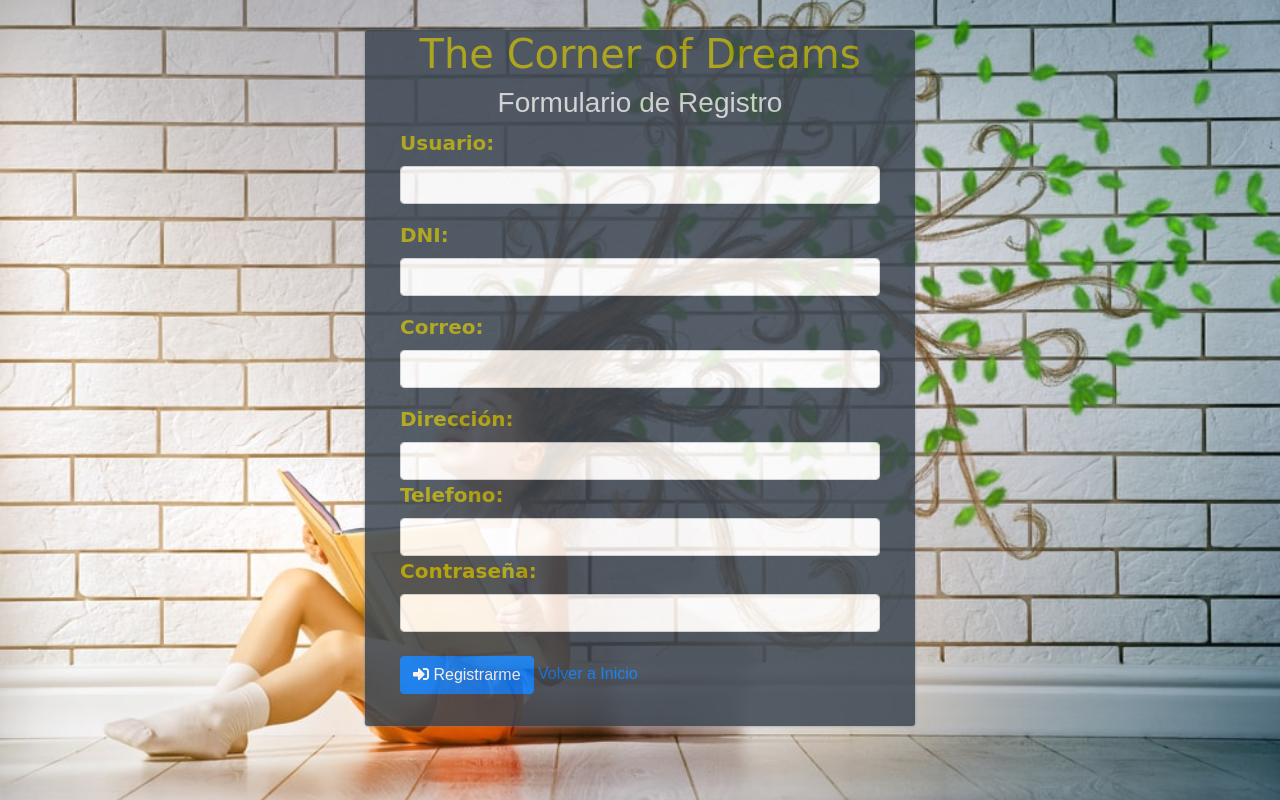
After one commit to rocioalors/ProyectoFinalGit, a PHP site: page /Controller/registroUsuario.php in a window 1280 px wide. The commit adds this page. Run offline with PHP 8.4, Linux system fonts and the light colour scheme; the visitor is signed in with stand-in values (Sample User, id 1); some libraries are stand-ins or nearby versions.

Commit message:
Formulario Registro completado

```diff
--- /dev/null
+++ b/Controller/registroUsuario.php
@@ -0,0 +1,4 @@
+<?php
+include '../Controller/boostrap.php';
+include '../View/JS/funciones.js';
+include '../View/formularioRegistroNuevoUsuario.php';
--- a/View/JS/funciones.js
+++ b/View/JS/funciones.js
@@ -14,4 +14,57 @@ return confirm( mensaje );
                 }
             });
         }
+
+function comprobarUsuario() {
+    $("#loaderIcon").show();
+    jQuery.ajax({
+    url: "../Controller/compruebaRegistro.php",
+    data:'nombre='+$("#nombre").val(),
+    type: "POST",
+    success:function(data){
+        $("#estadousuario").html(data);
+        $("#loaderIcon").hide();
+    },
+    error:function (){}
+    });
+}
+function comprobarEmail() {
+    $("#loaderIconEmail").show();
+    jQuery.ajax({
+    url: "../Controller/compruebaRegistro.php",
+    data:'correo='+$("#correo").val(),
+    type: "POST",
+    success:function(data){
+        $("#estadoemail").html(data);
+        $("#loaderIconEmail").hide();
+    },
+    error:function (){}
+    });
+}
+
+function comprobarDni() {
+    $("#loaderIconDni").show();
+    jQuery.ajax({
+    url: "../Controller/compruebaRegistro.php",
+    data:'dni='+$("#dni").val(),
+    type: "POST",
+    success:function(data){
+        $("#estadoDni").html(data);
+        $("#loaderIconDni").hide();
+    },
+    error:function (){}
+    });
+}
+
+ function ValidarRegistro(nombre,dni,correo,direccion,telefono, contraseña)
+        {
+            $.ajax({
+                url: "../Controller/grabarNuevoUsuarioRegistro.php",
+                type: "POST",
+                data: "nombre="+nombre+"&dni="+dni+"&correo="+correo+"&direccion="+direccion+"&telefono="+telefono+"&contraseña="+contraseña,
+                success: function(resp){
+                $('#noregistro').html(resp)
+                }
+            });
+        }
 </script>
--- /dev/null
+++ b/View/css/estiloFormularioRegistro.css
@@ -0,0 +1,50 @@
+body{
+
+	background: url(../img/3.jpg) no-repeat center center fixed;
+    background-size: cover;
+	font-family: 'Nunito Sans', sans-serif;
+}
+
+.nombre{
+color:#aba104;
+text-align: center;
+font-family:'Pacifico', cursive;
+}
+
+.titulo{
+	text-align: center;
+	color:  #d7d7d7;
+}
+
+.container{
+	margin-top: 30px;
+	background-color: #3b4652;
+    opacity: .85;
+    padding: 0 20px;
+    box-shadow: 0px 0px 3px #848484;
+    border-radius: 3px;
+    width: 550px;
+    display: flex;
+    align-items: center;
+    justify-content: center;
+
+
+}
+.form-control{
+	color:#aba104;
+}
+.lavel{
+	color:#aba104;
+	font-weight: bold;
+	font-family:'Pacifico', cursive;
+	font-size: 20px;
+}
+.estado-no-disponible-usuario{
+	color: #FF334C;
+	font-weight: bold;
+}
+
+.estado-disponible-usuario{
+	color: #33FF74;
+	font-weight: bold;
+}
--- a/View/css/estilos.css
+++ b/View/css/estilos.css
@@ -11,7 +11,7 @@ body{
 
 .form-group{
     left : 500px;
-     top  : 235px;
-     width: 400px;
-       padding : 5px;
+    top  : 235px;
+    width: 400px;
+    padding : 5px;
 }
--- /dev/null
+++ b/View/formularioRegistroNuevoUsuario.php
@@ -0,0 +1,64 @@
+
+<!DOCTYPE html>
+<html>
+<head>
+	<title>Formulario Registro</title>
+ <link rel="stylesheet" type="text/css" href="../View/css/estiloFormularioRegistro.css">
+</head>
+<body>
+
+
+ <div class="container">
+
+     <form class="col-12" method="POST" action="return false" onsubmit="return false">
+
+      <h1 class="nombre">The Corner of Dreams</h1>
+
+      <h3 class="titulo">Formulario de Registro</h3>
+
+        <div class="form-group">
+
+
+            <label class="lavel" for="usr">Usuario:</label>
+            <input type="text" class="form-control" id="nombre" name="nombre" value="" onBlur="comprobarUsuario()" required>
+
+  	        <span id="estadousuario"></span>
+            <p><img src="../View/img/LoaderIcon.gif" id="loaderIcon" style="display:none" /></p>
+
+            <label class="lavel" for="usr">DNI:</label>
+            <input type="text" class="form-control" id="dni" name="dni" value="" required onBlur="comprobarDni()">
+
+            <span id="estadoDni"></span>
+  	        <p><img src="../View/img/LoaderIcon.gif" id="loaderIconDni" style="display:none" /></p>
+
+            <label class="lavel" for="usr">Correo:</label>
+            <input type="email" class="form-control" id="correo" name="correo" value="" required onBlur="comprobarEmail()">
+
+            <span id="estadoemail"></span>
+   	        <p><img src="../View/img/LoaderIcon.gif" id="loaderIconEmail" style="display:none" /></p>
+
+            <label class="lavel" for="usr">Dirección:</label>
+            <input type="text" class="form-control" id="direccion" name="direccion" value="" required>
+
+            <label class="lavel" for="usr">Telefono:</label>
+            <input type="text" class="form-control" id="telefono" name="telefono" value="" required>
+
+
+            <label class="lavel" for="usr">Contraseña:</label>
+            <input type="text" class="form-control" id="contraseña" name="contraseña" value="" required>
+
+             <!--div que recibe la respuesta de ajax cuando el usuario no se ha podido registrar-->
+              <div id="noregistro"></div>
+            <br>
+
+             <!--Botón que se direige la funcion ValidarRegistro dentro del archivo funciones.js-->
+            <button  class="btn btn-primary" onclick="ValidarRegistro(document.getElementById('nombre').value, document.getElementById('dni').value,document.getElementById('correo').value,document.getElementById('direccion').value,document.getElementById('telefono').value,document.getElementById('contraseña').value);"><i class="fas fa-sign-in-alt"></i> Registrarme </button>
+
+            <a href="../Controller/index.php">Volver a Inicio</a>
+        </div>
+
+</div>
+
+</form>
+</body>
+</html>
```
Also changed, not shown: Controller/compruebaRegistro.php (added, +29 -0 lines), Controller/grabarNuevoUsuarioRegistro.php (added, +13 -0 lines), Model/Usuario.php (+28 -0 lines), View/vLogin.html (deleted, +0 -47 lines), View/vLogin.php (+2 -48 lines), View/img/LoaderIcon.gif (added).
